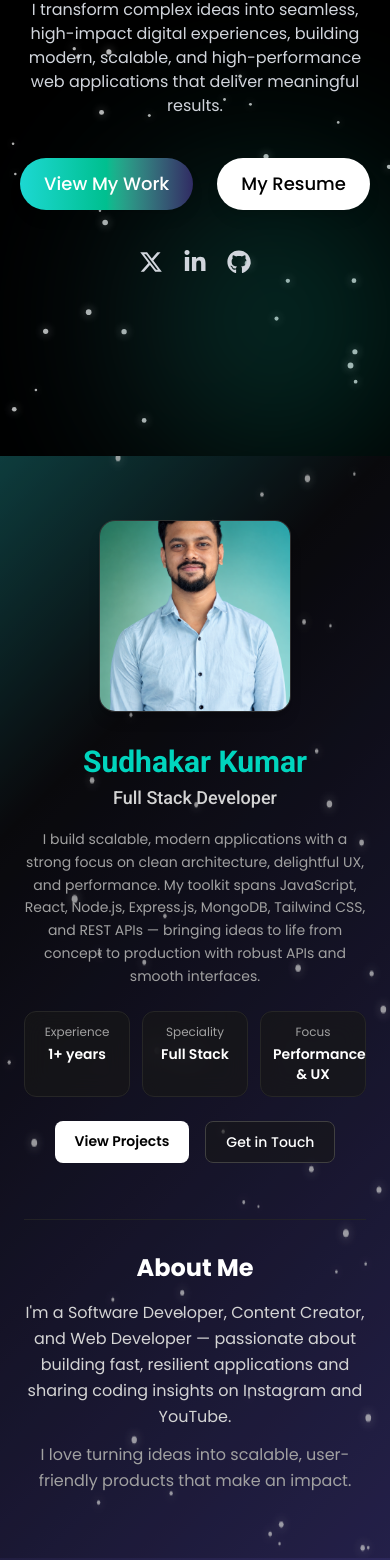
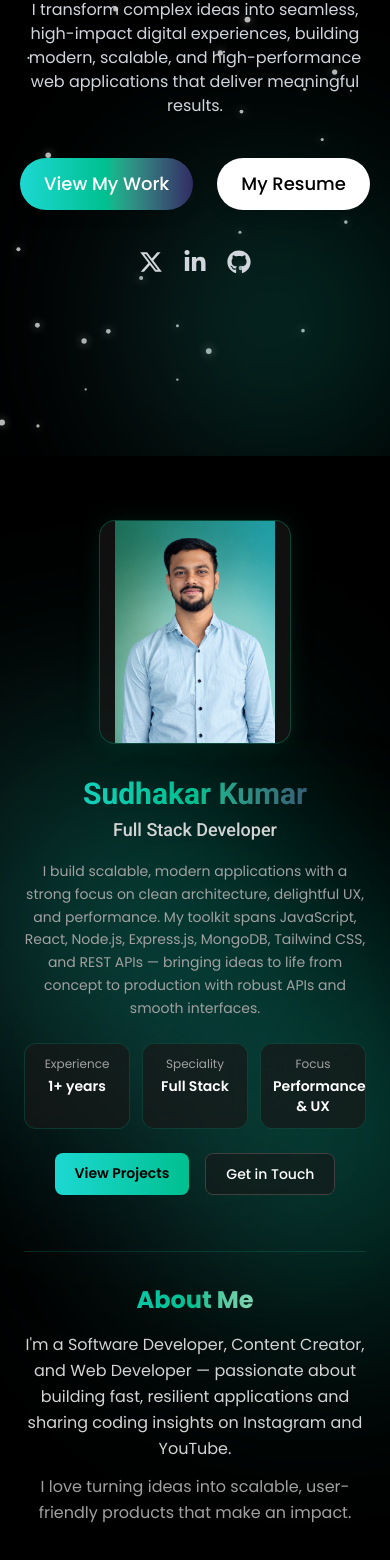
Before and after one commit to kumar-sudhakar/my-portfolio, a React (Vite) app in the folder my-portfolio/: page / in a window 390 px wide. Shown: the part 388-1948 px from the top of the page. Built offline with nearby package versions, Linux system fonts and the light colour scheme.

Commit message:
feat: create animated skills section with neon background

```diff
--- a/my-portfolio/src/sections/About.jsx
+++ b/my-portfolio/src/sections/About.jsx
@@ -1,7 +1,6 @@
 import React from "react";
 import { motion } from "framer-motion";
 import Profile from "../assets/Profile.png";
-import ParticlesBackground from "../components/ParticlesBackground";
 
 const stats = [
   { label: "Experience", value: "1+ years" },
@@ -13,17 +12,69 @@ export default function About() {
   return (
     <section
       id="about"
-      className="relative min-h-screen overflow-hidden py-16 px-6 text-white flex items-center"
+      className="relative min-h-screen overflow-hidden py-16 px-6 text-white flex items-center bg-black"
     >
       {/* =====================================
-          ANIMATED PARTICLE BACKGROUND
+          NEON BACKGROUND
       ====================================== */}
-      <div className="absolute inset-0 z-0">
-        <ParticlesBackground />
+      <div className="absolute inset-0 pointer-events-none overflow-hidden">
+
+        {/* Left Neon Glow */}
+        <div
+          className="
+            absolute
+            top-1/4
+            -left-20
+            w-[350px]
+            h-[350px]
+            rounded-full
+            bg-gradient-to-r
+            from-[#302b63]
+            via-[#00bf8f]
+            to-[#1cd8d2]
+            opacity-20
+            blur-[120px]
+            animate-pulse
+          "
+        />
+
+        {/* Right Neon Glow */}
+        <div
+          className="
+            absolute
+            bottom-1/4
+            -right-20
+            w-[350px]
+            h-[350px]
+            rounded-full
+            bg-gradient-to-r
+            from-[#302b63]
+            via-[#00bf8f]
+            to-[#1cd8d2]
+            opacity-20
+            blur-[120px]
+            animate-pulse
+            delay-500
+          "
+        />
+
+        {/* Center subtle glow */}
+        <div
+          className="
+            absolute
+            top-1/2
+            left-1/2
+            -translate-x-1/2
+            -translate-y-1/2
+            w-[300px]
+            h-[300px]
+            rounded-full
+            bg-[#00bf8f]
+            opacity-5
+            blur-[150px]
+          "
+        />
       </div>
-
-      {/* Dark Overlay */}
-      <div className="absolute inset-0 bg-black/20 z-0 pointer-events-none" />
 
       {/* =====================================
           MAIN CONTENT
@@ -39,6 +90,7 @@ export default function About() {
           transition={{ duration: 0.7 }}
           className="flex flex-col md:flex-row items-center justify-center gap-8"
         >
+
           {/* =====================================
               PROFILE IMAGE
           ====================================== */}
@@ -46,13 +98,30 @@ export default function About() {
             initial={{ opacity: 0, scale: 0.8 }}
             animate={{ opacity: 1, scale: 1 }}
             transition={{ duration: 0.7 }}
-            whileHover={{ scale: 1.03 }}
-            className="relative w-48 h-48 sm:w-56 sm:h-56 rounded-2xl overflow-hidden bg-neutral-800/70 flex-shrink-0 border border-neutral-700/50 shadow-lg"
+            whileHover={{
+              scale: 1.03,
+              boxShadow: "0 0 35px rgba(0, 191, 143, 0.25)",
+            }}
+            className="
+              relative
+              w-48
+              h-56
+              sm:w-56
+              sm:h-64
+              rounded-2xl
+              overflow-hidden
+              bg-neutral-900/70
+              backdrop-blur-md
+              flex-shrink-0
+              border
+              border-[#00bf8f]/30
+              shadow-[0_0_25px_rgba(0,191,143,0.12)]
+            "
           >
             <img
               src={Profile}
               alt="Sudhakar Kumar"
-              className="w-full h-full object-cover"
+              className="w-full h-full object-contain"
             />
           </motion.div>
 
@@ -66,7 +135,17 @@ export default function About() {
               initial={{ opacity: 0, x: -30 }}
               animate={{ opacity: 1, x: 0 }}
               transition={{ duration: 0.6, delay: 0.1 }}
-              className="text-3xl sm:text-4xl font-bold text-teal-400"
+              className="
+                text-3xl
+                sm:text-4xl
+                font-bold
+                bg-clip-text
+                text-transparent
+                bg-gradient-to-r
+                from-[#1cd8d2]
+                via-[#00bf8f]
+                to-[#302b63]
+              "
             >
               Sudhakar Kumar
             </motion.h1>
@@ -86,7 +165,13 @@ export default function About() {
               initial={{ opacity: 0, y: 20 }}
               animate={{ opacity: 1, y: 0 }}
               transition={{ duration: 0.6, delay: 0.3 }}
-              className="text-neutral-400 text-sm sm:text-base leading-relaxed max-w-2xl"
+              className="
+                text-neutral-400
+                text-sm
+                sm:text-base
+                leading-relaxed
+                max-w-2xl
+              "
             >
               I build scalable, modern applications with a strong focus on
               clean architecture, delightful UX, and performance. My toolkit
@@ -111,8 +196,19 @@ export default function About() {
                   whileHover={{
                     y: -5,
                     scale: 1.03,
+                    boxShadow: "0 0 20px rgba(0, 191, 143, 0.15)",
                   }}
-                  className="bg-neutral-900/70 backdrop-blur-md border border-neutral-800 rounded-xl p-3 sm:p-4 text-center"
+                  className="
+                    bg-neutral-900/70
+                    backdrop-blur-md
+                    border
+                    border-[#00bf8f]/20
+                    rounded-xl
+                    p-3
+                    sm:p-4
+                    text-center
+                    transition-all
+                  "
                 >
                   <p className="text-xs text-neutral-400">
                     {item.label}
@@ -134,12 +230,26 @@ export default function About() {
               transition={{ duration: 0.6, delay: 0.7 }}
               className="flex flex-wrap gap-4 mt-6 justify-center md:justify-start"
             >
-              {/* Projects */}
+              {/* View Projects */}
               <motion.a
                 href="#projects"
-                whileHover={{ scale: 1.05 }}
+                whileHover={{
+                  scale: 1.05,
+                  boxShadow: "0 0 25px rgba(0, 191, 143, 0.25)",
+                }}
                 whileTap={{ scale: 0.95 }}
-                className="px-5 py-2.5 rounded-lg bg-white text-black font-semibold text-sm hover:bg-neutral-200 transition"
+                className="
+                  px-5
+                  py-2.5
+                  rounded-lg
+                  bg-gradient-to-r
+                  from-[#1cd8d2]
+                  to-[#00bf8f]
+                  text-black
+                  font-semibold
+                  text-sm
+                  transition
+                "
               >
                 View Projects
               </motion.a>
@@ -147,9 +257,24 @@ export default function About() {
               {/* Contact */}
               <motion.a
                 href="#contact"
-                whileHover={{ scale: 1.05 }}
+                whileHover={{
+                  scale: 1.05,
+                  borderColor: "rgba(0,191,143,0.6)",
+                  boxShadow: "0 0 20px rgba(0,191,143,0.15)",
+                }}
                 whileTap={{ scale: 0.95 }}
-                className="px-5 py-2.5 rounded-lg border border-neutral-700 bg-neutral-900/60 text-white font-medium text-sm hover:bg-neutral-800 transition"
+                className="
+                  px-5
+                  py-2.5
+                  rounded-lg
+                  border
+                  border-neutral-700
+                  bg-neutral-900/60
+                  text-white
+                  font-medium
+                  text-sm
+                  transition
+                "
               >
                 Get in Touch
               </motion.a>
@@ -165,9 +290,28 @@ export default function About() {
           whileInView={{ opacity: 1, y: 0 }}
           transition={{ duration: 0.6 }}
           viewport={{ once: true }}
-          className="mt-14 border-t border-neutral-800/80 pt-8 text-center"
+          className="
+            mt-14
+            border-t
+            border-[#00bf8f]/20
+            pt-8
+            text-center
+          "
         >
-          <h3 className="text-2xl sm:text-3xl font-bold text-white mb-4">
+          <h3
+            className="
+              text-2xl
+              sm:text-3xl
+              font-bold
+              mb-4
+              bg-clip-text
+              text-transparent
+              bg-gradient-to-r
+              from-[#1cd8d2]
+              via-[#00bf8f]
+              to-white
+            "
+          >
             About Me
           </h3>
 
--- a/my-portfolio/src/sections/Skills.jsx
+++ b/my-portfolio/src/sections/Skills.jsx
@@ -1,9 +1,184 @@
-import React from 'react'
+import React, { useState, useEffect, useRef } from 'react';
+import { motion, useMotionValue } from 'framer-motion';
+import {
+  FaJava,
+  FaReact,
+  FaNodeJs,
+  FaHtml5,
+  FaCss3Alt,
+  FaJsSquare,
+  FaGitAlt,
+  FaPython
+} from 'react-icons/fa';
+import {
+  SiTailwindcss,
+  SiNextdotjs,
+  SiMongodb,
+  SiPostgresql
+} from 'react-icons/si';
 
-const Skills = () => {
+const skills = [
+  { name: 'Java', icon: FaJava },
+  { name: 'React', icon: FaReact },
+  { name: 'Node.js', icon: FaNodeJs },
+  { name: 'Next.js', icon: SiNextdotjs },
+  { name: 'JavaScript', icon: FaJsSquare },
+  { name: 'Tailwind CSS', icon: SiTailwindcss },
+  { name: 'HTML5', icon: FaHtml5 },
+  { name: 'CSS3', icon: FaCss3Alt },
+  { name: 'MongoDB', icon: SiMongodb },
+  { name: 'PostgreSQL', icon: SiPostgresql },
+  { name: 'Git', icon: FaGitAlt },
+  { name: 'Python', icon: FaPython },
+];
+
+export default function Skills() {
+  const repeated = [...skills, ...skills];
+
+  const [dir, setDir] = useState(-1);
+  const [active, setActive] = useState(false);
+
+  const sectionRef = useRef(null);
+  const trackRef = useRef(null);
+  const touchY = useRef(null);
+
+  const x = useMotionValue(0);
+
+  // 1. Intersection Observer to detect when section is in view
+  useEffect(() => {
+    const el = sectionRef.current;
+    if (!el) return;
+
+    const io = new IntersectionObserver(
+      ([entry]) => {
+        setActive(entry.isIntersecting && entry.intersectionRatio > 0.1);
+      },
+      { threshold: 0.1 }
+    );
+
+    io.observe(el);
+
+    return () => io.disconnect();
+  }, []);
+
+  // 2. Track scroll direction via mouse wheel and touch gestures
+  useEffect(() => {
+    if (!active) return;
+
+    const onWheel = (e) => {
+      setDir(e.deltaY > 0 ? -1 : 1);
+    };
+
+    const onTouchStart = (e) => {
+      touchY.current = e.touches[0].clientY;
+    };
+
+    const onTouchMove = (e) => {
+      if (touchY.current === null) return;
+      const delta = e.touches[0].clientY - touchY.current;
+      setDir(delta > 0 ? 1 : -1);
+      touchY.current = e.touches[0].clientY;
+    };
+
+    window.addEventListener('wheel', onWheel);
+    window.addEventListener('touchstart', onTouchStart);
+    window.addEventListener('touchmove', onTouchMove);
+
+    return () => {
+      window.removeEventListener('wheel', onWheel);
+      window.removeEventListener('touchstart', onTouchStart);
+      window.removeEventListener('touchmove', onTouchMove);
+    };
+  }, [active]);
+
+  // 3. Smooth animation loop across frames
+  useEffect(() => {
+    let id;
+    let last = performance.now();
+    const speed = 80;
+
+    const tick = (now) => {
+      const dt = (now - last) / 1000;
+      last = now;
+
+      let next = x.get() + speed * dir * dt;
+      const loop = (trackRef.current?.scrollWidth / 2) || 0;
+
+      if (loop) {
+        if (next <= -loop) {
+          next += loop;
+        } else if (next >= 0) {
+          next -= loop;
+        }
+      }
+
+      x.set(next);
+      id = requestAnimationFrame(tick);
+    };
+
+    id = requestAnimationFrame(tick);
+
+    return () => cancelAnimationFrame(id);
+  }, [dir, x]);
+
   return (
-    <div>Skills</div>
-  )
+    <section
+      id="skills"
+      ref={sectionRef}
+      className="relative flex flex-col justify-center items-center w-full min-h-[50vh] pb-8 bg-black text-white overflow-hidden"
+    >
+      {/* Background Glow Blobs */}
+      <div className="absolute inset-0 pointer-events-none">
+        <div className="absolute top-1/4 left-0 w-[300px] h-[300px] rounded-full bg-gradient-to-r from-[#302b63] via-[#00bf8f] to-[#1cd8d2] opacity-20 blur-[120px] animate-pulse" />
+        <div className="absolute bottom-1/4 right-0 w-[300px] h-[300px] rounded-full bg-gradient-to-r from-[#302b63] via-[#00bf8f] to-[#1cd8d2] opacity-20 blur-[120px] animate-pulse delay-500" />
+      </div>
+
+      {/* Heading */}
+      <motion.h2
+        className="text-4xl sm:text-5xl font-bold mt-5 z-10 bg-clip-text text-transparent bg-gradient-to-r from-[#1cd8d2] via-[#00bf8f] to-[#302b63]"
+        initial={{ opacity: 0, y: -30 }}
+        whileInView={{ opacity: 1, y: 0 }}
+        transition={{ duration: 0.5, delay: 0.1 }}
+      >
+        My Skills
+      </motion.h2>
+
+      <motion.p
+        className="mt-2 mb-8 text-white/90 text-base sm:text-lg z-10"
+        initial={{ opacity: 0, y: -10 }}
+        whileInView={{ opacity: 1, y: 0 }}
+        transition={{ duration: 0.5, delay: 0.1 }}
+      >
+        Modern Applications & Modern Technologies
+      </motion.p>
+
+      {/* Infinite Scrolling Track */}
+      <div className="relative w-full overflow-hidden">
+        <motion.div
+          ref={trackRef}
+          style={{ x, whiteSpace: 'nowrap', willChange: 'transform' }}
+          className="flex gap-10 text-6xl text-[#1cd8d2]"
+        >
+          {repeated.map((s, i) => {
+            const Icon = s.icon;
+            return (
+              <div
+                key={i}
+                aria-label={s.name}
+                title={s.name}
+                className="flex flex-col items-center gap-2 min-w-[120px]"
+              >
+                <span className="hover:scale-125 transition-transform duration-300">
+                  <Icon />
+                </span>
+                <p className="text-sm text-gray-300 font-normal">
+                  {s.name}
+                </p>
+              </div>
+            );
+          })}
+        </motion.div>
+      </div>
+    </section>
+  );
 }
-
-export default Skills
```
